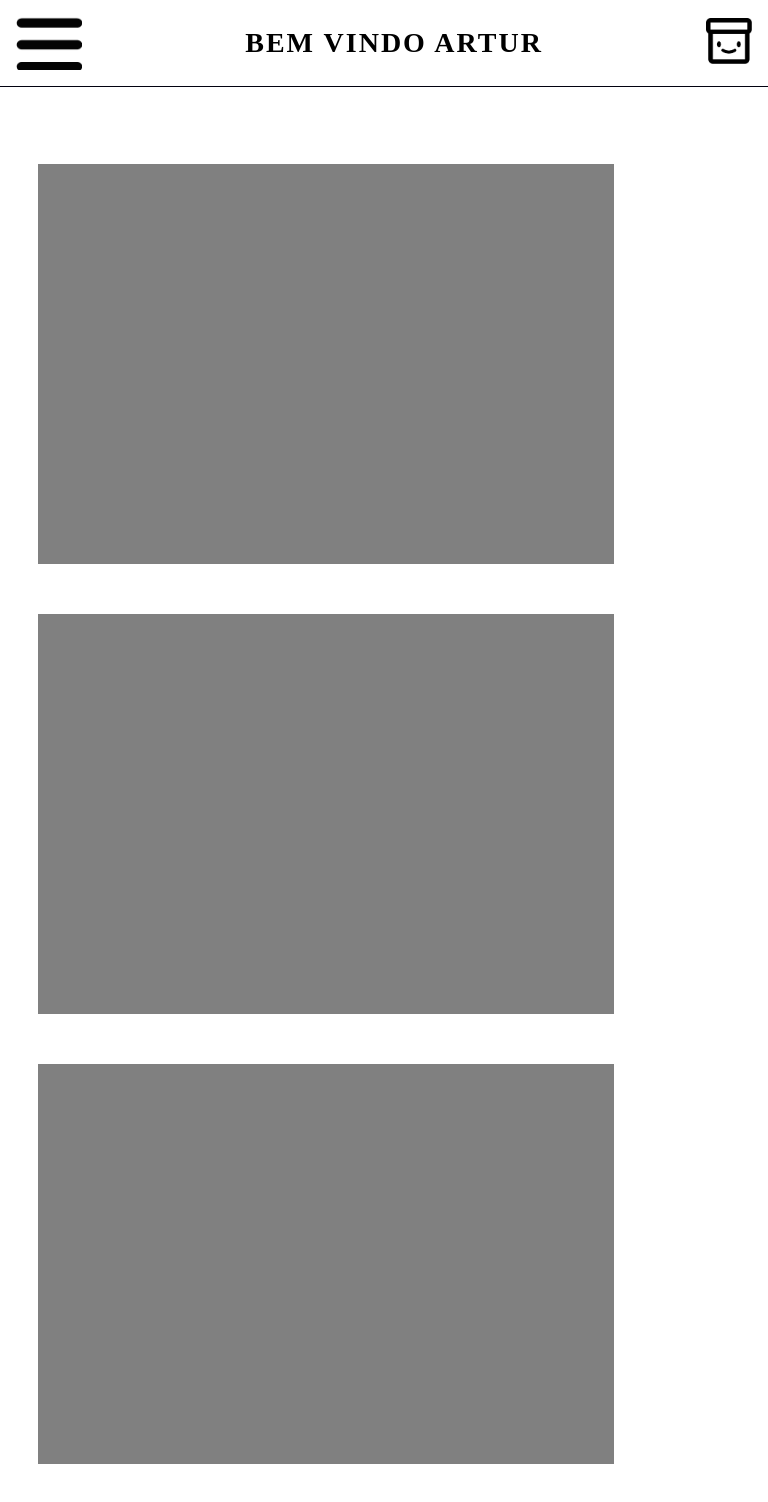
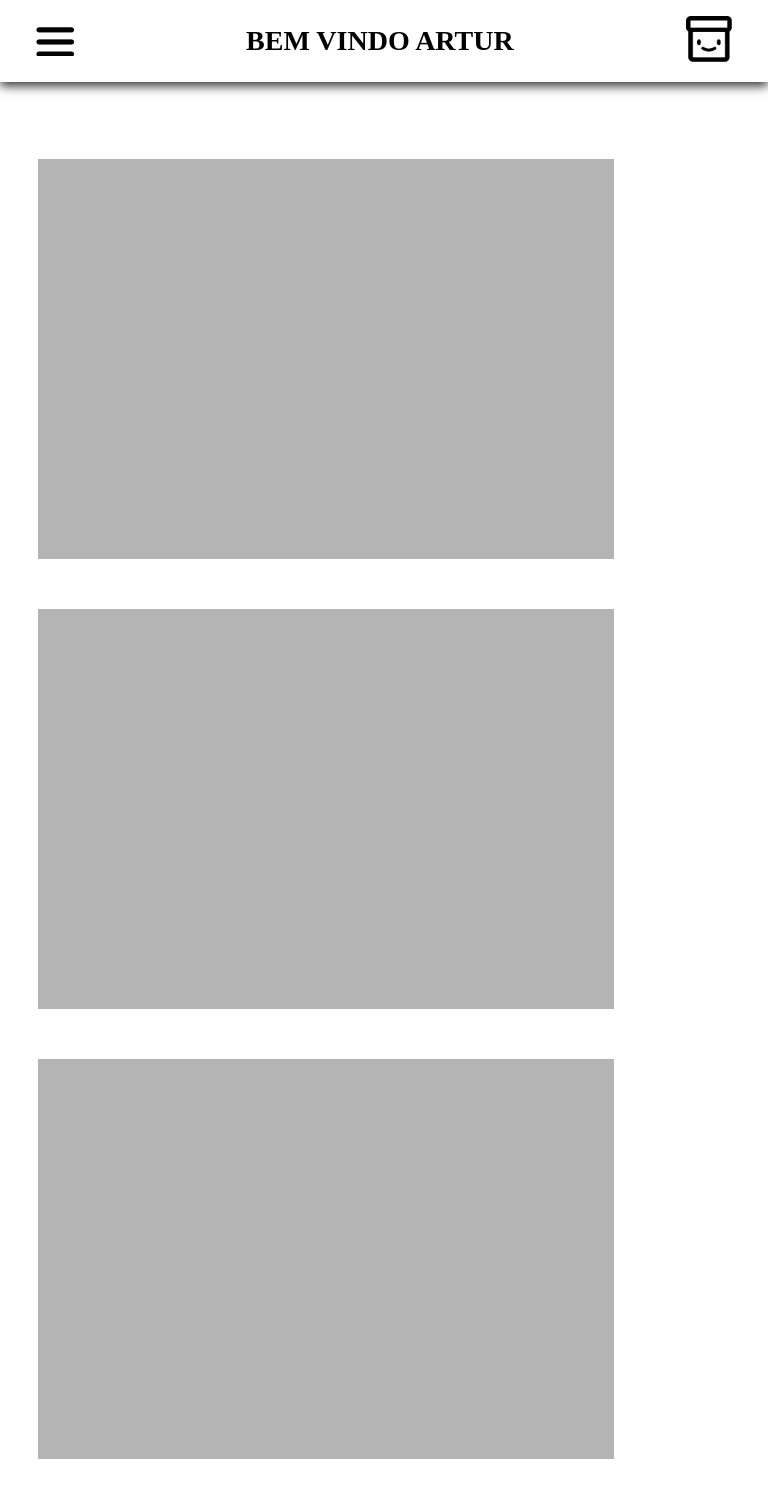
Before and after one commit to winvirg/Trackventory, a Next.js app: page /user/home in a window 768 px wide. Shown: the top 1502 px of the page. Built offline with nearby package versions, Linux system fonts and the light colour scheme.

Commit message:
Ajustes Menu Superior

```diff
--- a/src/app/globals.css
+++ b/src/app/globals.css
@@ -3,7 +3,8 @@
   padding: 0;
   margin: 0;
   font-family: Montserrat;
-  letter-spacing: 2px
+  font-weight: 700;
+  letter-spacing: 0%;
 }
 
 html,
--- a/src/app/page.module.css
+++ b/src/app/page.module.css
@@ -555,7 +555,8 @@
   }
 
   .menu_superior{
-    border-bottom: solid rgb(1, 1, 15) 1px;
+    border: none;
+    box-shadow: 0 4px 10px rgba(0, 0, 0, 0.8);
     display: flex;
     justify-content: space-between;
     text-transform: uppercase;
@@ -572,14 +573,16 @@
   }
 
   .imagem_sandwich{
-    height: 7vw;
+    height: 4vw;
     width: auto;
     cursor: pointer;
+    padding-left: 20px;
   }
 
   .perfil_config .imagem_perfil{
     height: 6vw;
     width: auto;
+    padding-right: 20px;
   }
 
   .painel_home h1{
@@ -643,19 +646,19 @@
   }
 
   .gridpainel_home .controle_estoque{
-    background-color: gray;
+    background-color: #b4b4b4;
     height: 50vh;
     width: 90%;
   }
 
   .gridpainel_home .estatistica_venda{
-    background-color: gray;
+    background-color: #b4b4b4;
     height: 50vh;
     width: 90%;
   }
 
   .gridpainel_home .ultimas_vendas{
-    background-color: gray;
+    background-color: #b4b4b4;
     height: 50vh;
     width: 90%;
   }
```
